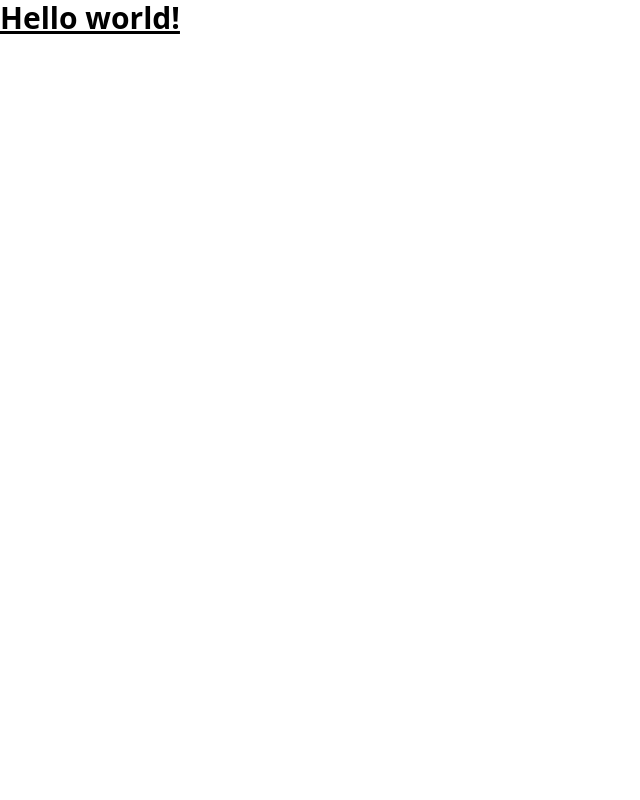
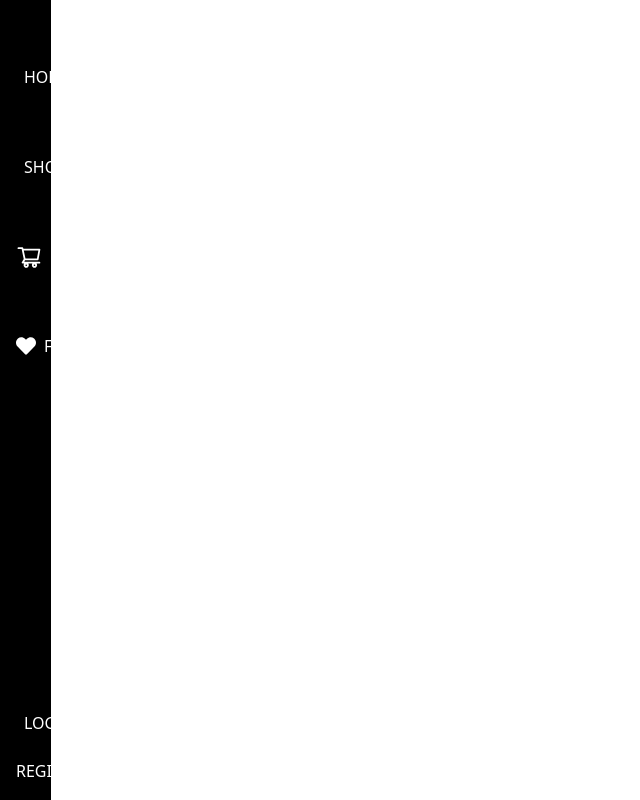
Before and after one commit to devabdisa/better-ecommerce, a React app in the folder frontend/: page / in a window 1280 px wide. Shown: the whole page, without its empty margins (0-640 px from the left). Built offline with nearby package versions, Linux system fonts and the light colour scheme; the HTML template or start-up script is replaced by a standard one.

Commit message:
implement navigation

```diff
--- a/frontend/src/App.tsx
+++ b/frontend/src/App.tsx
@@ -1,3 +1,18 @@
-export default function App() {
-  return <h1 className="text-3xl font-bold underline">Hello world!</h1>;
-}
+import { Outlet } from "react-router-dom";
+import Navigation from "./pages/Auth/Navigation";
+import { ToastContainer } from "react-toastify";
+import "react-toastify/dist/ReactToastify.css";
+
+const App = () => {
+  return (
+    <>
+      <ToastContainer />
+      <Navigation />
+      <main className="py-3">
+        <Outlet />
+      </main>
+    </>
+  );
+};
+
+export default App;
--- a/frontend/src/main.tsx
+++ b/frontend/src/main.tsx
@@ -1,10 +1,13 @@
-import { StrictMode } from "react";
 import { createRoot } from "react-dom/client";
 import App from "./App";
 import "./index.css";
+import { Route, RouterProvider, createRoutesFromElements } from "react-router";
+import { createBrowserRouter } from "react-router-dom";
+
+const router = createBrowserRouter(
+  createRoutesFromElements(<Route path="/" element={<App />} />),
+);
 
 createRoot(document.getElementById("root")!).render(
-  <StrictMode>
-    <App />
-  </StrictMode>,
+  <RouterProvider router={router} />,
 );
--- /dev/null
+++ b/frontend/src/pages/Auth/Navigation.css
@@ -0,0 +1,36 @@
+#navigation-container {
+  width: 4%;
+  transition: width 0.3s ease-in-out;
+  overflow: hidden; /* Hide overflowing content during transition */
+}
+
+#navigation-container:hover {
+  width: 15%;
+}
+
+/* Initially hide nav-item-name */
+.nav-item-name {
+  display: none;
+  transition: opacity 0.2s ease-in-out; /* Add opacity transition */
+}
+
+#navigation-container:hover .nav-item-name {
+  display: block;
+  opacity: 1;
+}
+
+.search-input {
+  display: none;
+  opacity: 0;
+  transition: opacity 0.2s ease-in-out; /* Add opacity transition */
+}
+
+#navigation-container:hover .search-input {
+  display: block;
+  opacity: 1;
+}
+
+#navigation-container:hover .search-icon {
+  display: none;
+  transition: opacity 0.2s ease-in-out; /* Add opacity transition */
+}
--- /dev/null
+++ b/frontend/src/pages/Auth/Navigation.tsx
@@ -0,0 +1,85 @@
+import { useState } from "react";
+import {
+  AiOutlineHome,
+  AiOutlineShopping,
+  AiOutlineLogin,
+  AiOutlineUserAdd,
+  AiOutlineShoppingCart,
+} from "react-icons/ai";
+import { FaHeart } from "react-icons/fa";
+import { Link } from "react-router-dom";
+import "./Navigation.css";
+
+function Navigation() {
+  const [dropdownOpen, setDropdownOpen] = useState(false);
+  const [showSidebar, setShowSidebar] = useState(false);
+
+  const toggleDropdown = () => {
+    setDropdownOpen(!dropdownOpen);
+  };
+
+  return (
+    <div
+      style={{ zIndex: 9999 }}
+      className={`${
+        showSidebar ? "hidden" : "flex"
+      } xl:flex lg:flex md:hidden sm:hidden flex-col justify-between p-4 text-white bg-black w-[4%] hover:w-[15%] h-screen  fixed `}
+      id="navigation-container"
+    >
+      <div className="flex flex-col justify-center space-y-4">
+        <Link
+          to="/"
+          className="flex items-center transition-transform transform hover:translate-x-2"
+        >
+          <AiOutlineHome className="mr-2 mt-12" size={26} />
+          <span className="hidden nav-item-name mt-12">HOME</span>{" "}
+        </Link>
+
+        <Link
+          to="/shop"
+          className="flex items-center transition-transform transform hover:translate-x-2"
+        >
+          <AiOutlineShopping className="mr-2 mt-12" size={26} />
+          <span className="hidden nav-item-name mt-12">SHOP</span>{" "}
+        </Link>
+
+        <Link to="/cart" className="flex relative">
+          <div className="flex items-center transition-transform transform hover:translate-x-2">
+            <AiOutlineShoppingCart className="mt-12 mr-2" size={26} />
+            <span className="hidden nav-item-name mt-12">Cart</span>{" "}
+          </div>
+        </Link>
+
+        <Link to="/favorite" className="flex relative">
+          <div className="flex justify-center items-center transition-transform transform hover:translate-x-2">
+            <FaHeart className="mt-12 mr-2" size={20} />
+            <span className="hidden nav-item-name mt-12">Favorites</span>{" "}
+          </div>
+        </Link>
+      </div>
+
+      <ul>
+        <li>
+          <Link
+            to="/login"
+            className="flex items-center mt-5 transition-transform transform hover:translate-x-2"
+          >
+            <AiOutlineLogin className="mr-2 mt-1" size={26} />
+            <span className="hidden nav-item-name">LOGIN</span>
+          </Link>
+        </li>
+        <li>
+          <Link
+            to="/register"
+            className="flex items-center mt-5 transition-transform transform hover:translate-x-2"
+          >
+            <AiOutlineUserAdd size={26} />
+            <span className="hidden nav-item-name">REGISTER</span>
+          </Link>
+        </li>
+      </ul>
+    </div>
+  );
+}
+
+export default Navigation;
```
Also changed, not shown: frontend/package.json (+10 -7 lines), 1 other file (tests, documents, lock files or other folders).
